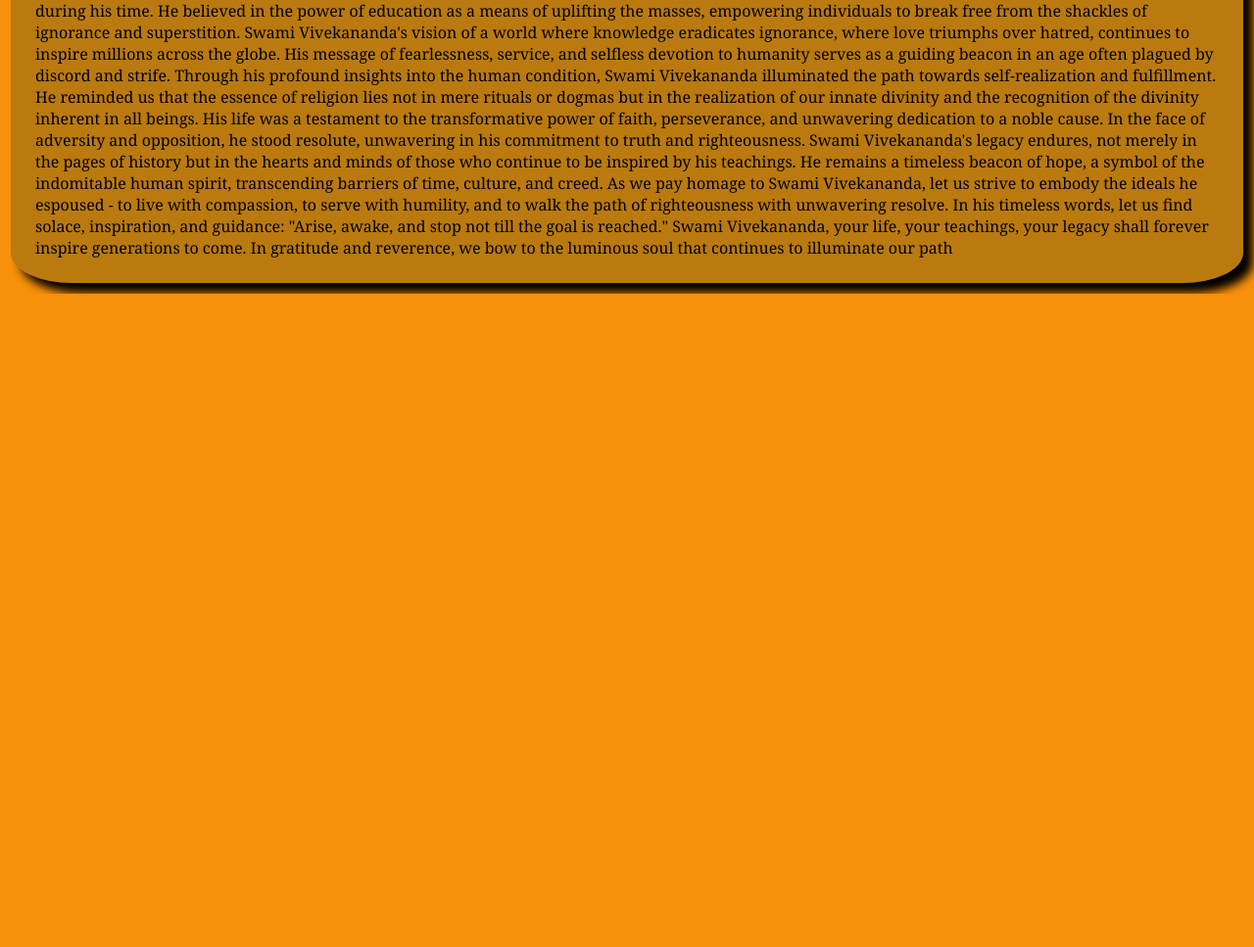
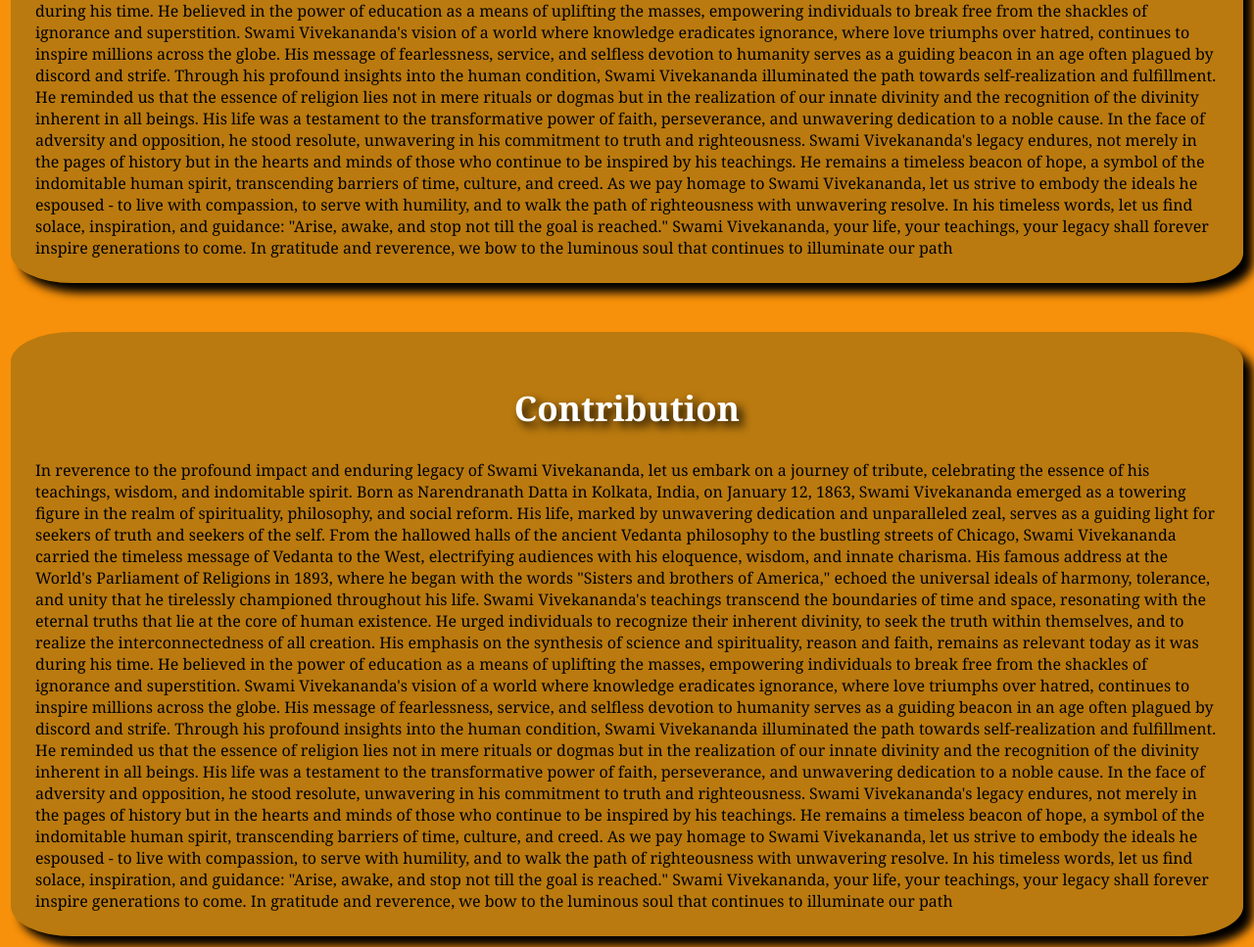
Before and after one commit to tambemrunal/great-leader-1, a website: page index.html in a window 1280 px wide. Shown: the part 648-1615 px from the top of the page at 98% size. Before the commit the page ends 948 px from the top, so only its background shows below. Drawn offline with Linux system fonts and the light colour scheme.

Commit message:
first commit

```diff
--- a/index.html
+++ b/index.html
@@ -1,5 +1,6 @@
 <!DOCTYPE html>
 <html lang="en">
+
 <head>
   <meta charset="UTF-8">
   <meta http-equiv="X-UA-Compatible" content="IE=edge">
@@ -8,41 +9,116 @@
   <link rel="stylesheet" href="styles.css">
   <title>Tribute</title>
 </head>
+
 <body>
   <h1>SWAMI VIVEKANAND</h1>
   <img src="https://img.etimg.com/photo/101477331/101477331.jpg" alt="">
   <div class="cont">
     <h2 id="h22">ABOUT THE LEGEND</h2>
-  In reverence to the profound impact and enduring legacy of Swami Vivekananda, let us embark on a journey of tribute, celebrating the essence of his teachings, wisdom, and indomitable spirit.
+    In reverence to the profound impact and enduring legacy of Swami Vivekananda, let us embark on a journey of tribute,
+    celebrating the essence of his teachings, wisdom, and indomitable spirit.
 
-  Born as Narendranath Datta in Kolkata, India, on January 12, 1863, Swami Vivekananda emerged as a towering figure in the realm of spirituality, philosophy, and social reform. His life, marked by unwavering dedication and unparalleled zeal, serves as a guiding light for seekers of truth and seekers of the self.
+    Born as Narendranath Datta in Kolkata, India, on January 12, 1863, Swami Vivekananda emerged as a towering figure in
+    the realm of spirituality, philosophy, and social reform. His life, marked by unwavering dedication and unparalleled
+    zeal, serves as a guiding light for seekers of truth and seekers of the self.
 
-  From the hallowed halls of the ancient Vedanta philosophy to the bustling streets of Chicago, Swami Vivekananda carried the timeless message of Vedanta to the West, electrifying audiences with his eloquence, wisdom, and innate charisma.
+    From the hallowed halls of the ancient Vedanta philosophy to the bustling streets of Chicago, Swami Vivekananda
+    carried the timeless message of Vedanta to the West, electrifying audiences with his eloquence, wisdom, and innate
+    charisma.
 
-  His famous address at the World's Parliament of Religions in 1893, where he began with the words "Sisters and brothers of America," echoed the universal ideals of harmony, tolerance, and unity that he tirelessly championed throughout his life.
+    His famous address at the World's Parliament of Religions in 1893, where he began with the words "Sisters and
+    brothers of America," echoed the universal ideals of harmony, tolerance, and unity that he tirelessly championed
+    throughout his life.
 
-  Swami Vivekananda's teachings transcend the boundaries of time and space, resonating with the eternal truths that lie at the core of human existence. He urged individuals to recognize their inherent divinity, to seek the truth within themselves, and to realize the interconnectedness of all creation.
+    Swami Vivekananda's teachings transcend the boundaries of time and space, resonating with the eternal truths that
+    lie at the core of human existence. He urged individuals to recognize their inherent divinity, to seek the truth
+    within themselves, and to realize the interconnectedness of all creation.
 
-  His emphasis on the synthesis of science and spirituality, reason and faith, remains as relevant today as it was during his time. He believed in the power of education as a means of uplifting the masses, empowering individuals to break free from the shackles of ignorance and superstition.
+    His emphasis on the synthesis of science and spirituality, reason and faith, remains as relevant today as it was
+    during his time. He believed in the power of education as a means of uplifting the masses, empowering individuals to
+    break free from the shackles of ignorance and superstition.
 
-  Swami Vivekananda's vision of a world where knowledge eradicates ignorance, where love triumphs over hatred, continues to inspire millions across the globe. His message of fearlessness, service, and selfless devotion to humanity serves as a guiding beacon in an age often plagued by discord and strife.
+    Swami Vivekananda's vision of a world where knowledge eradicates ignorance, where love triumphs over hatred,
+    continues to inspire millions across the globe. His message of fearlessness, service, and selfless devotion to
+    humanity serves as a guiding beacon in an age often plagued by discord and strife.
 
-  Through his profound insights into the human condition, Swami Vivekananda illuminated the path towards self-realization and fulfillment. He reminded us that the essence of religion lies not in mere rituals or dogmas but in the realization of our innate divinity and the recognition of the divinity inherent in all beings.
+    Through his profound insights into the human condition, Swami Vivekananda illuminated the path towards
+    self-realization and fulfillment. He reminded us that the essence of religion lies not in mere rituals or dogmas but
+    in the realization of our innate divinity and the recognition of the divinity inherent in all beings.
 
-  His life was a testament to the transformative power of faith, perseverance, and unwavering dedication to a noble cause. In the face of adversity and opposition, he stood resolute, unwavering in his commitment to truth and righteousness.
+    His life was a testament to the transformative power of faith, perseverance, and unwavering dedication to a noble
+    cause. In the face of adversity and opposition, he stood resolute, unwavering in his commitment to truth and
+    righteousness.
 
-  Swami Vivekananda's legacy endures, not merely in the pages of history but in the hearts and minds of those who continue to be inspired by his teachings. He remains a timeless beacon of hope, a symbol of the indomitable human spirit, transcending barriers of time, culture, and creed.
+    Swami Vivekananda's legacy endures, not merely in the pages of history but in the hearts and minds of those who
+    continue to be inspired by his teachings. He remains a timeless beacon of hope, a symbol of the indomitable human
+    spirit, transcending barriers of time, culture, and creed.
 
-  As we pay homage to Swami Vivekananda, let us strive to embody the ideals he espoused - to live with compassion, to serve with humility, and to walk the path of righteousness with unwavering resolve.
+    As we pay homage to Swami Vivekananda, let us strive to embody the ideals he espoused - to live with compassion, to
+    serve with humility, and to walk the path of righteousness with unwavering resolve.
 
-  In his timeless words, let us find solace, inspiration, and guidance:
+    In his timeless words, let us find solace, inspiration, and guidance:
 
-  "Arise, awake, and stop not till the goal is reached."
+    "Arise, awake, and stop not till the goal is reached."
 
-  Swami Vivekananda, your life, your teachings, your legacy shall forever inspire generations to come. In gratitude and reverence, we bow to the luminous soul that continues to illuminate our path
+    Swami Vivekananda, your life, your teachings, your legacy shall forever inspire generations to come. In gratitude
+    and reverence, we bow to the luminous soul that continues to illuminate our path
+
+  </div>
+  <div class="cont">
+    <h2 id="h22">Contribution</h2>
+    In reverence to the profound impact and enduring legacy of Swami Vivekananda, let us embark on a journey of tribute,
+    celebrating the essence of his teachings, wisdom, and indomitable spirit.
+
+    Born as Narendranath Datta in Kolkata, India, on January 12, 1863, Swami Vivekananda emerged as a towering figure in
+    the realm of spirituality, philosophy, and social reform. His life, marked by unwavering dedication and unparalleled
+    zeal, serves as a guiding light for seekers of truth and seekers of the self.
+
+    From the hallowed halls of the ancient Vedanta philosophy to the bustling streets of Chicago, Swami Vivekananda
+    carried the timeless message of Vedanta to the West, electrifying audiences with his eloquence, wisdom, and innate
+    charisma.
+
+    His famous address at the World's Parliament of Religions in 1893, where he began with the words "Sisters and
+    brothers of America," echoed the universal ideals of harmony, tolerance, and unity that he tirelessly championed
+    throughout his life.
+
+    Swami Vivekananda's teachings transcend the boundaries of time and space, resonating with the eternal truths that
+    lie at the core of human existence. He urged individuals to recognize their inherent divinity, to seek the truth
+    within themselves, and to realize the interconnectedness of all creation.
+
+    His emphasis on the synthesis of science and spirituality, reason and faith, remains as relevant today as it was
+    during his time. He believed in the power of education as a means of uplifting the masses, empowering individuals to
+    break free from the shackles of ignorance and superstition.
+
+    Swami Vivekananda's vision of a world where knowledge eradicates ignorance, where love triumphs over hatred,
+    continues to inspire millions across the globe. His message of fearlessness, service, and selfless devotion to
+    humanity serves as a guiding beacon in an age often plagued by discord and strife.
+
+    Through his profound insights into the human condition, Swami Vivekananda illuminated the path towards
+    self-realization and fulfillment. He reminded us that the essence of religion lies not in mere rituals or dogmas but
+    in the realization of our innate divinity and the recognition of the divinity inherent in all beings.
+
+    His life was a testament to the transformative power of faith, perseverance, and unwavering dedication to a noble
+    cause. In the face of adversity and opposition, he stood resolute, unwavering in his commitment to truth and
+    righteousness.
+
+    Swami Vivekananda's legacy endures, not merely in the pages of history but in the hearts and minds of those who
+    continue to be inspired by his teachings. He remains a timeless beacon of hope, a symbol of the indomitable human
+    spirit, transcending barriers of time, culture, and creed.
+
+    As we pay homage to Swami Vivekananda, let us strive to embody the ideals he espoused - to live with compassion, to
+    serve with humility, and to walk the path of righteousness with unwavering resolve.
+
+    In his timeless words, let us find solace, inspiration, and guidance:
+
+    "Arise, awake, and stop not till the goal is reached."
+
+    Swami Vivekananda, your life, your teachings, your legacy shall forever inspire generations to come. In gratitude
+    and reverence, we bow to the luminous soul that continues to illuminate our path
 
   </div>
   <footer>
   </footer>
 </body>
+
 </html>
```
